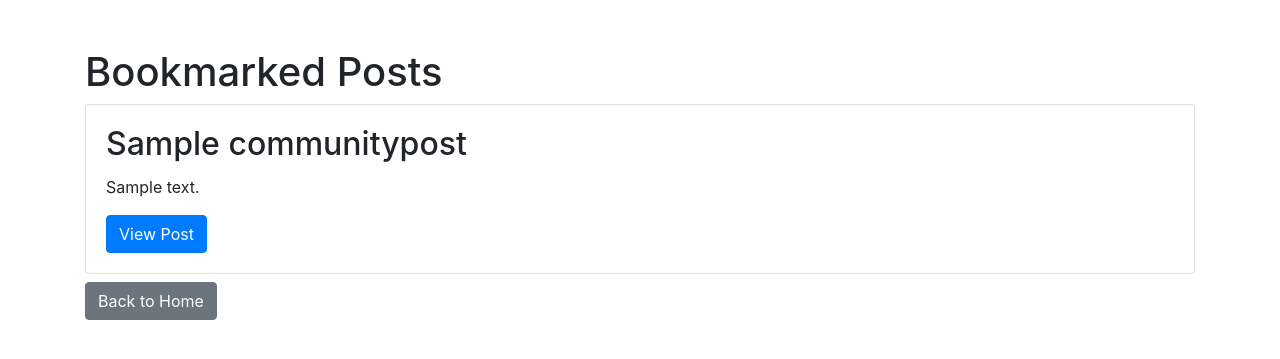
After one commit to TEAM-ALLO/ALLO, a Django app: page /community/post/bookmarked/ in a window 1280 px wide. The commit adds this page. Shown: the top 359 px of the page. Run offline with Django 4.2, Linux system fonts and the light colour scheme; a user stored in the database is signed in; tables that the repository leaves empty hold one stand-in row (values such as "Sample post"); some libraries are stand-ins or nearby versions.

Commit message:
feat: 게시글 기능 추가

```diff
--- a/community/models.py
+++ b/community/models.py
@@ -1,4 +1,6 @@
 from django.db import models
+from django.conf import settings
+from django.utils import timezone
 
 class Event(models.Model):
     title = models.CharField(max_length=200)
@@ -19,3 +21,16 @@ class CommunityPost(models.Model):
     content = models.TextField()
     created_at = models.DateTimeField(auto_now_add=True)
     updated_at = models.DateTimeField(auto_now=True)
+    date_posted = models.DateTimeField(default=timezone.now)
+    author = models.ForeignKey(settings.AUTH_USER_MODEL, on_delete=models.CASCADE)  # 기본값 제거
+    likes = models.ManyToManyField(settings.AUTH_USER_MODEL, related_name='post_likes', blank=True)
+    bookmarks = models.ManyToManyField(settings.AUTH_USER_MODEL, related_name='post_bookmarks', blank=True)
+
+    def __str__(self):
+        return self.title
+
+    def total_likes(self):
+        return self.likes.count()
+
+    def total_bookmarks(self):
+        return self.bookmarks.count()
--- a/community/urls.py
+++ b/community/urls.py
@@ -5,5 +5,12 @@ urlpatterns = [
     path('events/', views.event_list, name='event_list'),
     path('notices/', views.notice_list, name='notice_list'),
     path('chatrooms/', views.chatroom_list, name='chatroom_list'),
-    path('posts/', views.post_list, name='post_list'),
+    path('post/', views.post_list, name='post_list'),
+    path('post/create/', views.post_create, name='post_create'),
+    path('post/update/<int:pk>/', views.post_update, name='post_update'),
+    path('post/delete/<int:pk>/', views.post_delete, name='post_delete'),
+    path('post/<int:pk>/', views.post_detail, name='post_detail'),
+    path('post/like/<int:pk>/', views.like_post, name='like_post'),
+    path('post/bookmark/<int:pk>/', views.bookmark_post, name='bookmark_post'),
+    path('post/bookmarked/', views.bookmarked_posts, name='bookmarked_posts'),
 ]
--- a/community/views.py
+++ b/community/views.py
@@ -1,5 +1,8 @@
-from django.shortcuts import render, get_object_or_404
+from django.shortcuts import render, redirect, get_object_or_404
+from django.contrib.auth.decorators import login_required
 from .models import Event, Notice, ChatRoom, CommunityPost
+from .forms import PostForm
+
 
 def event_list(request):
     events = Event.objects.all()
@@ -16,3 +19,62 @@ def chatroom_list(request):
 def post_list(request):
     posts = CommunityPost.objects.all()
     return render(request, 'community/post_list.html', {'posts': posts})
+
+@login_required
+def post_create(request):
+    if request.method == 'POST':
+        form = PostForm(request.POST)
+        if form.is_valid():
+            post = form.save(commit=False)
+            post.author = request.user
+            post.save()
+            return redirect('post_list')
+    else:
+        form = PostForm()
+    return render(request, 'community/post_form.html', {'form': form})
+
+@login_required
+def post_update(request, pk):
+    post = get_object_or_404(CommunityPost, pk=pk)
+    if request.method == 'POST':
+        form = PostForm(request.POST, instance=post)
+        if form.is_valid():
+            form.save()
+            return redirect('post_list')
+    else:
+        form = PostForm(instance=post)
+    return render(request, 'community/post_form.html', {'form': form})
+
+@login_required
+def post_delete(request, pk):
+    post = get_object_or_404(CommunityPost, pk=pk)
+    if request.user == post.author:
+        post.delete()
+    return redirect('post_list')
+
+def like_post(request, pk):
+    post = get_object_or_404(CommunityPost, pk=pk)
+    if post.likes.filter(id=request.user.id).exists():
+        post.likes.remove(request.user)
+    else:
+        post.likes.add(request.user)
+    return redirect('post_list')
+
+@login_required
+def bookmark_post(request, pk):
+    post = get_object_or_404(CommunityPost, pk=pk)
+    if post.bookmarks.filter(id=request.user.id).exists():
+        post.bookmarks.remove(request.user)
+    else:
+        post.bookmarks.add(request.user)
+    return redirect('post_list')
+
+@login_required
+def bookmarked_posts(request):
+    user = request.user
+    posts = CommunityPost.objects.filter(bookmarks=user).order_by('-date_posted')
+    return render(request, 'community/bookmarked_posts.html', {'posts': posts})
+
+def post_detail(request, pk):
+    post = get_object_or_404(CommunityPost, pk=pk)
+    return render(request, 'community/post_detail.html', {'post': post})
--- /dev/null
+++ b/templates/community/bookmarked_posts.html
@@ -0,0 +1,27 @@
+<!DOCTYPE html>
+<html lang="en">
+<head>
+    <meta charset="UTF-8">
+    <title>Bookmarked Posts</title>
+    <link rel="stylesheet" href="https://stackpath.bootstrapcdn.com/bootstrap/4.5.2/css/bootstrap.min.css">
+</head>
+<body>
+    <div class="container mt-5">
+        <h1>Bookmarked Posts</h1>
+        {% if posts %}
+            {% for post in posts %}
+                <div class="card mb-2">
+                    <div class="card-body">
+                        <h2 class="card-title">{{ post.title }}</h2>
+                        <p class="card-text">{{ post.content }}</p>
+                        <a href="{% url 'post_detail' post.id %}" class="btn btn-primary">View Post</a>
+                    </div>
+                </div>
+            {% endfor %}
+        {% else %}
+            <p>No posts have been bookmarked yet.</p>
+        {% endif %}
+        <a href="{% url 'home' %}" class="btn btn-secondary">Back to Home</a>
+    </div>
+</body>
+</html>
```
Also changed, not shown: community/forms.py (added, +7 -0 lines), templates/community/post_detail.html (added, +33 -0 lines), templates/community/post_form.html (added, +19 -0 lines), templates/community/post_list.html (+34 -6 lines), community/migrations/0001_initial.py (added), community/migrations/0002_communitypost_author_communitypost_bookmarks_and_more.py (added), community/migrations/0003_alter_communitypost_author.py (added), users/migrations/0001_initial.py (added).
